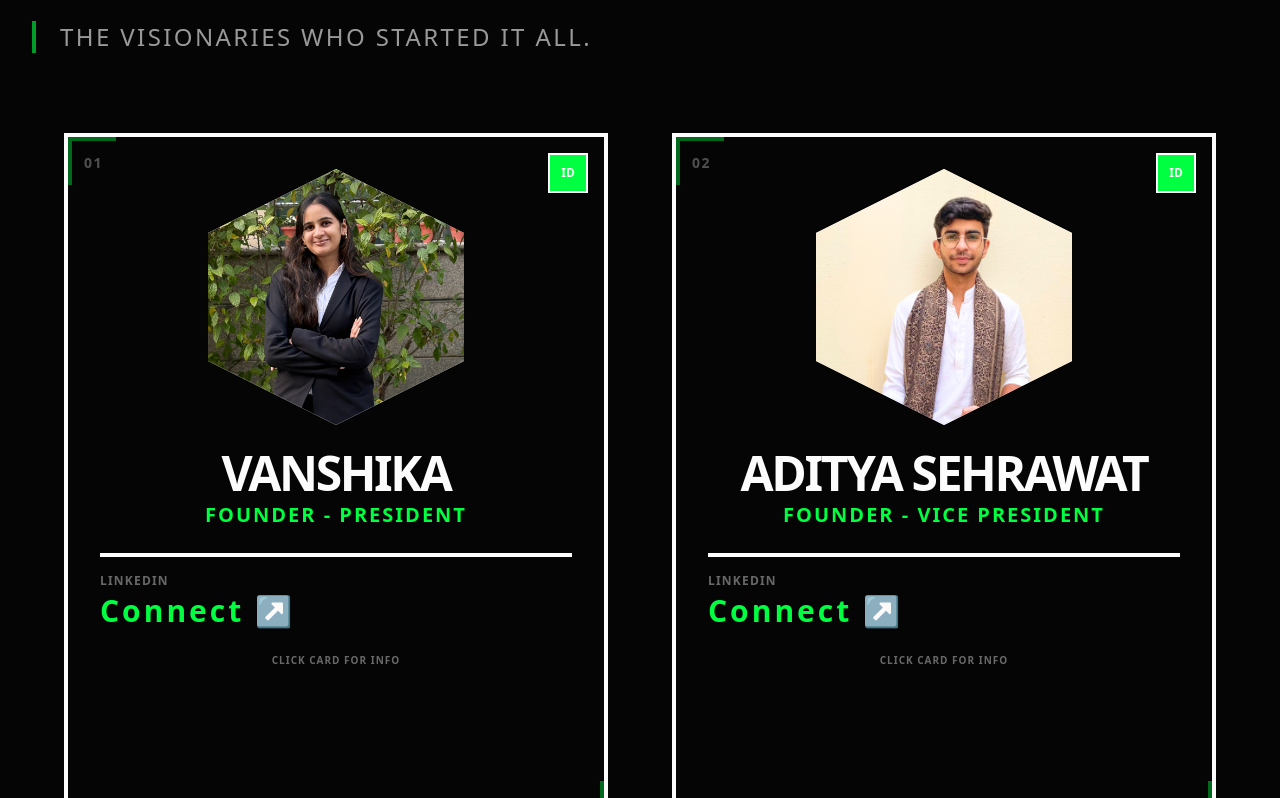
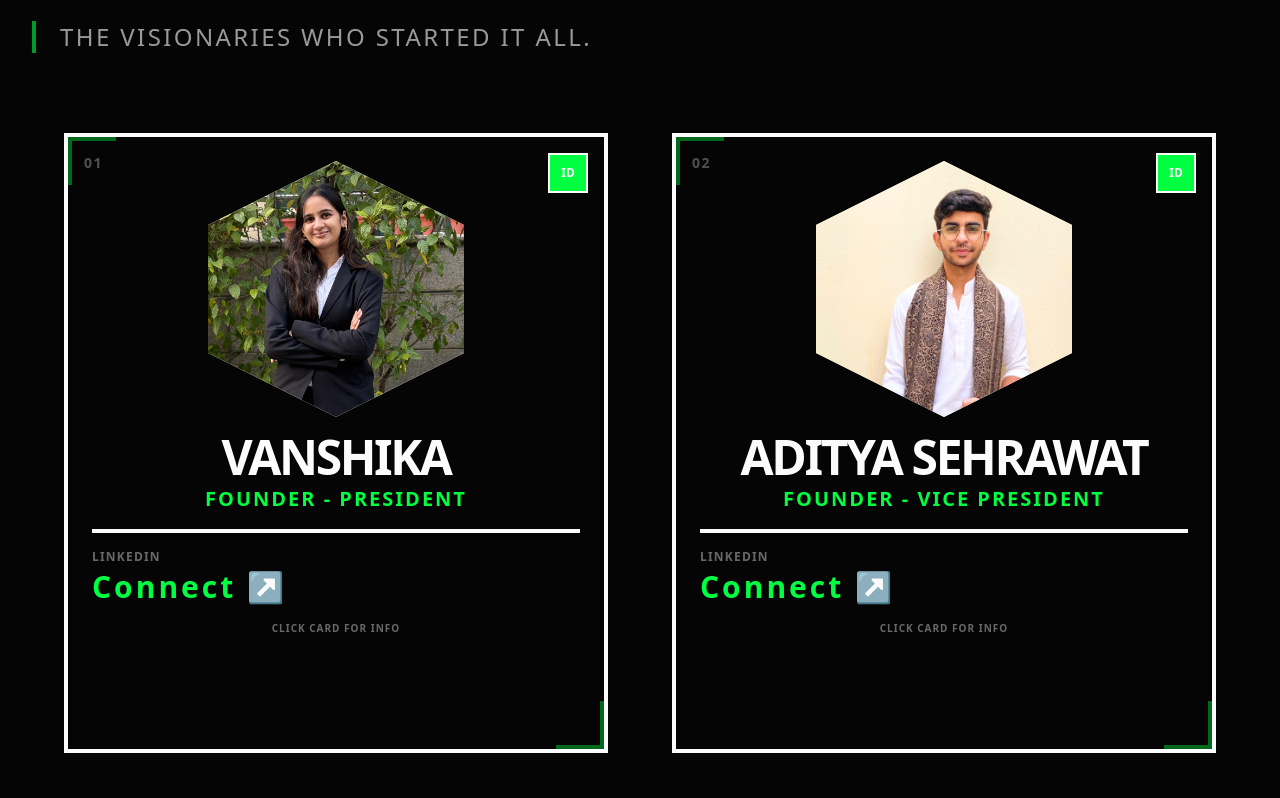
Before and after one commit to sainiks/NEXTURN_VISION, a Next.js app: page /team in a window 1280 px wide. Shown: the part 642-1440 px from the top of the page. Built offline with nearby package versions, Linux system fonts and the light colour scheme.

Commit message:
shorten team cards while preserving all content and tightening spacing

```diff
--- a/src/app/team/page.tsx
+++ b/src/app/team/page.tsx
@@ -103,7 +103,7 @@ function TeamCard({ member, i, className, onClick, isFounder = false }: { member
         className="w-full h-full relative"
       >
         {/* FRONT SIDE */}
-        <div className="absolute inset-0 w-full h-full backface-hidden z-10 border-[4px] border-[var(--color-foreground)] bg-[var(--color-background)] p-8 flex flex-col items-center text-center overflow-hidden">
+        <div className="absolute inset-0 w-full h-full backface-hidden z-10 border-[4px] border-[var(--color-foreground)] bg-[var(--color-background)] p-6 flex flex-col items-center text-center overflow-hidden">
           {/* Flip Trigger Button */}
           <button
             onClick={(e) => { e.stopPropagation(); setIsFlipped(true); }}
@@ -124,9 +124,9 @@ function TeamCard({ member, i, className, onClick, isFounder = false }: { member
              <span className="absolute top-4 left-4 text-sm font-black uppercase tracking-widest opacity-30 group-hover:opacity-60">
                 {String(i + 1).padStart(2, "0")}
               </span>
-            <HexAvatar member={member} size={isFounder ? "lg" : "sm"} className="mb-6 group-hover:scale-105 transition-transform duration-500" />
+            <HexAvatar member={member} size={isFounder ? "lg" : "sm"} className="mb-4 group-hover:scale-105 transition-transform duration-500" />
             <h3 className={`${isFounder ? 'text-4xl md:text-5xl' : 'text-2xl md:text-3xl'} font-black uppercase tracking-tighter mb-1`}>{member.name}</h3>
-            <p className={`${isFounder ? 'text-lg md:text-xl' : 'text-sm md:text-base'} font-bold uppercase tracking-widest text-[var(--color-accent)] mb-6 transition-colors group-hover:text-[var(--color-foreground)] bg-clip-text`}>{member.role}</p>
+            <p className={`${isFounder ? 'text-lg md:text-xl' : 'text-sm md:text-base'} font-bold uppercase tracking-widest text-[var(--color-accent)] mb-4 transition-colors group-hover:text-[var(--color-foreground)] bg-clip-text`}>{member.role}</p>
 
             <div className="w-full border-t-4 border-[var(--color-foreground)] group-hover:border-[var(--color-background)] pt-4 flex flex-col gap-2 text-left transition-colors duration-300">
               {member.linkedin ? (
@@ -149,7 +149,7 @@ function TeamCard({ member, i, className, onClick, isFounder = false }: { member
                 </div>
               )}
             </div>
-            <span className="mt-6 text-[10px] font-black uppercase tracking-widest opacity-40">Click Card for Info</span>
+            <span className="mt-4 text-[10px] font-black uppercase tracking-widest opacity-40">Click Card for Info</span>
           </div>
         </div>
 
@@ -386,7 +386,7 @@ export default function Team() {
                 member={f}
                 i={i}
                 isFounder
-                className="w-full h-[600px] md:h-[700px] founder-card"
+                className="w-full h-[550px] md:h-[620px] founder-card"
                 onClick={() => setSelectedMember(f)}
               />
             ))}
@@ -433,7 +433,7 @@ export default function Team() {
                   key={i}
                   member={member}
                   i={i}
-                  className={`h-card flex-shrink-0 w-[320px] md:w-[400px] h-[550px] md:h-[600px] ${
+                  className={`h-card flex-shrink-0 w-[320px] md:w-[400px] h-[480px] md:h-[520px] ${
                     i % 2 === 0 ? "self-start mt-8" : "self-end mb-8"
                   }`}
                   onClick={() => setSelectedMember(member)}
```
